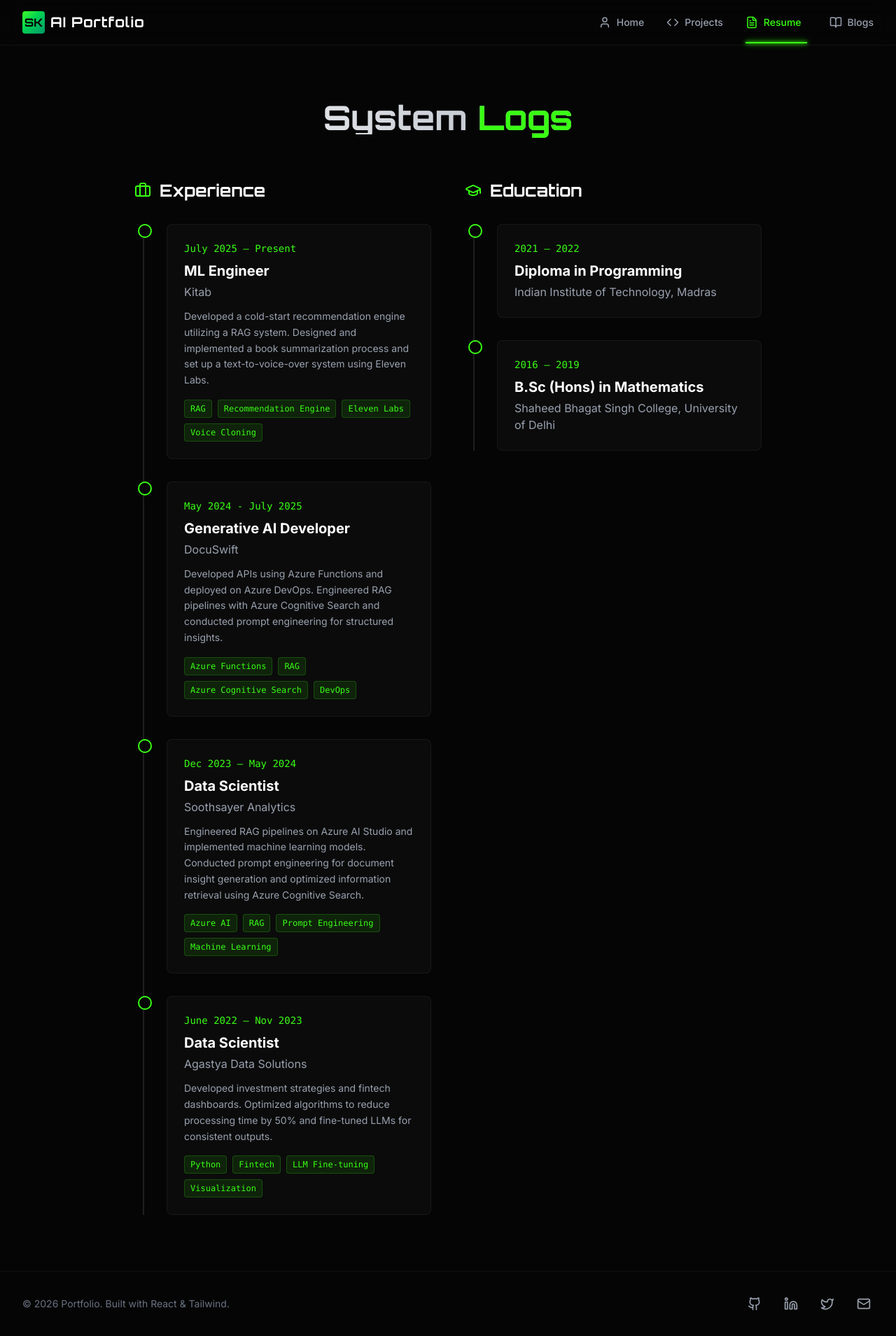
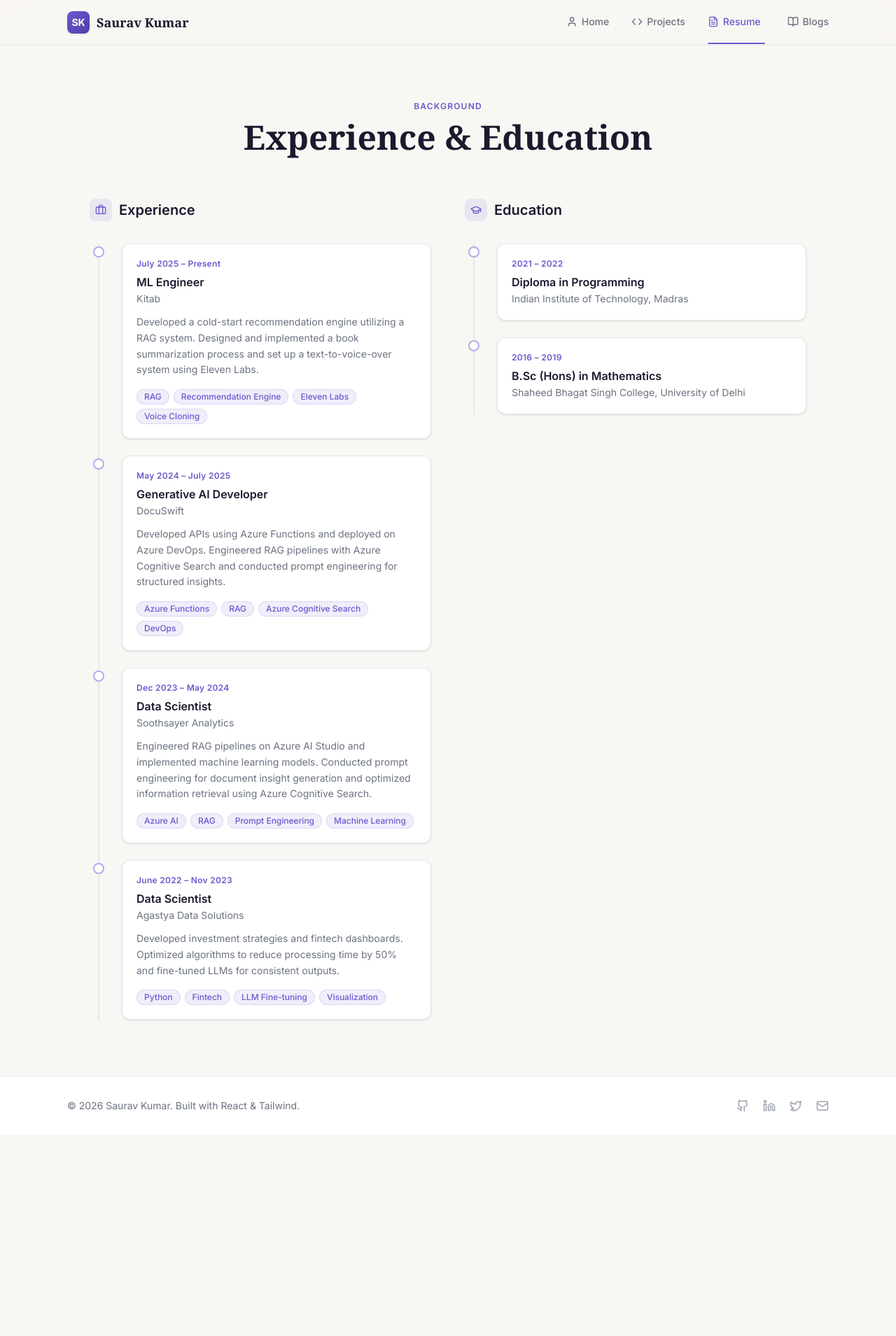
Before and after one commit to SK-15/Portfolio, a React (Vite) app: page /Portfolio/resume in a window 1280 px wide. Shown: the whole page at 70% size. After the commit the page ends 1622 px from the top, so only its background shows below. Built offline with nearby package versions, Linux system fonts and the light colour scheme.

Commit message:
Add new styling

```diff
--- a/src/components/Footer.jsx
+++ b/src/components/Footer.jsx
@@ -3,26 +3,26 @@ import { Github, Linkedin, Twitter, Mail } from 'lucide-react';
 
 const Footer = () => {
     return (
-        <footer className="bg-dark-bg border-t border-white/5 py-8 mt-auto">
-            <div className="max-w-7xl mx-auto px-4 sm:px-6 lg:px-8 flex flex-col md:flex-row justify-between items-center">
-                <div className="mb-4 md:mb-0">
-                    <p className="text-gray-500 text-sm">
-                        © {new Date().getFullYear()} Portfolio. Built with React & Tailwind.
+        <footer className="bg-bg-card border-t border-gray-200 py-8 mt-auto">
+            <div className="max-w-6xl mx-auto px-4 sm:px-6 lg:px-8 flex flex-col md:flex-row justify-between items-center gap-4">
+                <div>
+                    <p className="text-ink-muted text-sm">
+                        © {new Date().getFullYear()} Saurav Kumar. Built with React &amp; Tailwind.
                     </p>
                 </div>
 
-                <div className="flex space-x-6">
-                    <a href="#" className="text-gray-400 hover:text-neon-green transition-colors hover:shadow-neon rounded-full p-1">
-                        <Github size={20} />
+                <div className="flex space-x-5">
+                    <a href="#" className="text-ink-faint hover:text-accent transition-colors duration-200">
+                        <Github size={18} />
                     </a>
-                    <a href="#" className="text-gray-400 hover:text-neon-green transition-colors hover:shadow-neon rounded-full p-1">
-                        <Linkedin size={20} />
+                    <a href="#" className="text-ink-faint hover:text-accent transition-colors duration-200">
+                        <Linkedin size={18} />
                     </a>
-                    <a href="#" className="text-gray-400 hover:text-neon-green transition-colors hover:shadow-neon rounded-full p-1">
-                        <Twitter size={20} />
+                    <a href="#" className="text-ink-faint hover:text-accent transition-colors duration-200">
+                        <Twitter size={18} />
                     </a>
-                    <a href="mailto:contact@example.com" className="text-gray-400 hover:text-neon-green transition-colors hover:shadow-neon rounded-full p-1">
-                        <Mail size={20} />
+                    <a href="mailto:contact@example.com" className="text-ink-faint hover:text-accent transition-colors duration-200">
+                        <Mail size={18} />
                     </a>
                 </div>
             </div>
--- a/src/components/Navbar.jsx
+++ b/src/components/Navbar.jsx
@@ -8,22 +8,22 @@ const Navbar = () => {
     const location = useLocation();
 
     const links = [
-        { name: 'Home', path: '/', icon: <User size={18} /> },
-        { name: 'Projects', path: '/projects', icon: <Code size={18} /> },
-        { name: 'Resume', path: '/resume', icon: <FileText size={18} /> },
-        { name: 'Blogs', path: '/blogs', icon: <BookOpen size={18} /> },
+        { name: 'Home', path: '/', icon: <User size={16} /> },
+        { name: 'Projects', path: '/projects', icon: <Code size={16} /> },
+        { name: 'Resume', path: '/resume', icon: <FileText size={16} /> },
+        { name: 'Blogs', path: '/blogs', icon: <BookOpen size={16} /> },
     ];
 
     return (
-        <nav className="fixed top-0 left-0 w-full z-50 bg-dark-bg/80 backdrop-blur-lg border-b border-white/5">
-            <div className="max-w-7xl mx-auto px-4 sm:px-6 lg:px-8">
+        <nav className="fixed top-0 left-0 w-full z-50 bg-bg/90 backdrop-blur-lg border-b border-gray-200">
+            <div className="max-w-6xl mx-auto px-4 sm:px-6 lg:px-8">
                 <div className="flex items-center justify-between h-16">
-                    <Link to="/" className="flex items-center space-x-2 group">
-                        <div className="w-8 h-8 rounded bg-gradient-to-br from-neon-green to-emerald-600 flex items-center justify-center text-black font-bold font-orbitron group-hover:shadow-neon transition-all duration-300">
+                    <Link to="/" className="flex items-center space-x-2.5 group">
+                        <div className="w-8 h-8 rounded-lg bg-gradient-to-br from-accent to-accent-dark flex items-center justify-center text-white font-bold text-sm font-sans shadow-sm group-hover:shadow-accent transition-all duration-300">
                             SK
                         </div>
-                        <span className="text-white font-orbitron font-bold text-xl tracking-wider group-hover:text-neon-green transition-colors">
-                            AI Portfolio
+                        <span className="text-ink font-display font-semibold text-lg group-hover:text-accent transition-colors duration-300">
+                            Saurav Kumar
                         </span>
                     </Link>
 
@@ -33,9 +33,9 @@ const Navbar = () => {
                             <Link
                                 key={link.name}
                                 to={link.path}
-                                className={`relative flex items-center space-x-2 text-sm font-medium transition-colors duration-300 ${location.pathname === link.path
-                                    ? 'text-neon-green'
-                                    : 'text-gray-400 hover:text-white'
+                                className={`relative flex items-center space-x-1.5 text-sm font-medium transition-colors duration-300 pb-0.5 ${location.pathname === link.path
+                                        ? 'text-accent'
+                                        : 'text-ink-muted hover:text-ink'
                                     }`}
                             >
                                 {link.icon}
@@ -43,7 +43,7 @@ const Navbar = () => {
                                 {location.pathname === link.path && (
                                     <motion.div
                                         layoutId="underline"
-                                        className="absolute -bottom-5 left-0 right-0 h-0.5 bg-neon-green shadow-neon"
+                                        className="absolute -bottom-5 left-0 right-0 h-0.5 bg-accent rounded-full"
                                     />
                                 )}
                             </Link>
@@ -54,9 +54,9 @@ const Navbar = () => {
                     <div className="md:hidden">
                         <button
                             onClick={() => setIsOpen(!isOpen)}
-                            className="text-gray-400 hover:text-white focus:outline-none"
+                            className="text-ink-muted hover:text-ink focus:outline-none transition-colors"
                         >
-                            {isOpen ? <X size={24} /> : <Menu size={24} />}
+                            {isOpen ? <X size={22} /> : <Menu size={22} />}
                         </button>
                     </div>
                 </div>
@@ -65,20 +65,20 @@ const Navbar = () => {
             {/* Mobile Menu */}
             {isOpen && (
                 <motion.div
-                    initial={{ opacity: 0, y: -20 }}
+                    initial={{ opacity: 0, y: -10 }}
                     animate={{ opacity: 1, y: 0 }}
-                    exit={{ opacity: 0, y: -20 }}
-                    className="md:hidden bg-dark-surface border-b border-white/5"
+                    exit={{ opacity: 0, y: -10 }}
+                    className="md:hidden bg-bg-card border-b border-gray-200"
                 >
-                    <div className="px-2 pt-2 pb-3 space-y-1 sm:px-3">
+                    <div className="px-4 pt-2 pb-4 space-y-1">
                         {links.map((link) => (
                             <Link
                                 key={link.name}
                                 to={link.path}
                                 onClick={() => setIsOpen(false)}
-                                className={`block px-3 py-2 rounded-md text-base font-medium flex items-center space-x-3 ${location.pathname === link.path
-                                    ? 'text-neon-green bg-white/5'
-                                    : 'text-gray-400 hover:text-white hover:bg-white/5'
+                                className={`flex items-center space-x-3 px-3 py-2.5 rounded-lg text-sm font-medium transition-colors ${location.pathname === link.path
+                                        ? 'text-accent bg-accent/8'
+                                        : 'text-ink-muted hover:text-ink hover:bg-bg-muted'
                                     }`}
                             >
                                 {link.icon}
--- a/src/index.css
+++ b/src/index.css
@@ -2,36 +2,45 @@
 @plugin "@tailwindcss/typography";
 @config "../tailwind.config.js";
 
+@import url('https://fonts.googleapis.com/css2?family=Inter:wght@300;400;500;600;700&family=Playfair+Display:ital,wght@0,400;0,600;0,700;1,400&display=swap');
+
 :root {
-  color-scheme: dark;
+  color-scheme: light;
 }
 
 body {
-  @apply bg-dark-bg text-white font-sans overflow-x-hidden;
-  background-image:
-    radial-gradient(circle at 50% 50%, rgba(57, 255, 20, 0.05) 0%, transparent 50%),
-    linear-gradient(rgba(5, 5, 5, 0.9), rgba(5, 5, 5, 0.9));
+  @apply bg-bg text-ink font-sans overflow-x-hidden;
+  background-color: #F9F7F4;
 }
 
 /* Custom Scrollbar */
 ::-webkit-scrollbar {
-  width: 8px;
+  width: 6px;
 }
 
 ::-webkit-scrollbar-track {
-  @apply bg-dark-bg;
+  @apply bg-bg-muted;
 }
 
 ::-webkit-scrollbar-thumb {
-  @apply bg-neon-green/30 rounded-full hover:bg-neon-green/60 transition-colors;
+  @apply bg-ink-faint/50 rounded-full;
+  transition: background 0.2s;
 }
 
-/* Utility for glassmorphism */
-.glass {
-  @apply bg-dark-surface/30 backdrop-blur-md border border-white/10;
+::-webkit-scrollbar-thumb:hover {
+  @apply bg-accent/60;
 }
 
-.glass-neon {
-  @apply bg-dark-surface/30 backdrop-blur-md border border-neon-green/20;
-  box-shadow: 0 0 15px rgba(57, 255, 20, 0.1);
+/* Utility card styles */
+.card {
+  @apply bg-bg-card rounded-xl border border-gray-200 shadow-card;
 }
+
+.card-hover {
+  @apply transition-all duration-300 hover:shadow-card-hover hover:border-accent/30;
+}
+
+/* Text selection */
+::selection {
+  @apply bg-accent/20 text-accent-dark;
+}
--- a/src/layouts/MainLayout.jsx
+++ b/src/layouts/MainLayout.jsx
@@ -4,7 +4,7 @@ import Footer from '../components/Footer';
 
 const MainLayout = ({ children }) => {
     return (
-        <div className="min-h-screen flex flex-col bg-dark-bg text-white font-sans selection:bg-neon-green selection:text-black">
+        <div className="min-h-screen flex flex-col bg-bg text-ink font-sans">
             <Navbar />
             <main className="flex-grow pt-16">
                 {children}
--- a/src/pages/Resume.jsx
+++ b/src/pages/Resume.jsx
@@ -1,6 +1,6 @@
 import React from 'react';
 import { motion } from 'framer-motion';
-import { Briefcase, GraduationCap, Award } from 'lucide-react';
+import { Briefcase, GraduationCap } from 'lucide-react';
 
 const Resume = () => {
     const experiences = [
@@ -16,7 +16,7 @@ const Resume = () => {
             id: 1,
             role: 'Generative AI Developer',
             company: 'DocuSwift',
-            period: 'May 2024 - July 2025',
+            period: 'May 2024 – July 2025',
             description: 'Developed APIs using Azure Functions and deployed on Azure DevOps. Engineered RAG pipelines with Azure Cognitive Search and conducted prompt engineering for structured insights.',
             skills: ['Azure Functions', 'RAG', 'Azure Cognitive Search', 'DevOps']
         },
@@ -56,45 +56,50 @@ const Resume = () => {
 
     return (
         <div className="min-h-screen py-20 px-4 sm:px-6 lg:px-8">
-            <div className="max-w-4xl mx-auto">
-                <motion.h1
-                    initial={{ opacity: 0, y: -20 }}
+            <div className="max-w-5xl mx-auto">
+                <motion.div
+                    initial={{ opacity: 0, y: -16 }}
                     animate={{ opacity: 1, y: 0 }}
-                    className="text-4xl md:text-5xl font-orbitron font-bold text-center mb-16 text-transparent bg-clip-text bg-gradient-to-r from-white to-gray-400"
+                    className="text-center mb-16"
                 >
-                    System <span className="text-neon-green">Logs</span>
-                </motion.h1>
+                    <p className="text-accent text-xs font-semibold tracking-widest uppercase mb-3">Background</p>
+                    <h1 className="text-4xl md:text-5xl font-display font-bold text-ink">
+                        Experience &amp; Education
+                    </h1>
+                </motion.div>
 
                 <div className="grid md:grid-cols-2 gap-12">
                     {/* Experience Column */}
                     <div>
-                        <div className="flex items-center mb-8">
-                            <Briefcase className="text-neon-green mr-3" size={24} />
-                            <h2 className="text-2xl font-orbitron font-bold text-white">Experience</h2>
+                        <div className="flex items-center gap-2.5 mb-8">
+                            <div className="w-8 h-8 rounded-lg bg-accent/10 flex items-center justify-center">
+                                <Briefcase className="text-accent" size={16} />
+                            </div>
+                            <h2 className="text-xl font-semibold text-ink">Experience</h2>
                         </div>
 
-                        <div className="space-y-8 border-l-2 border-white/10 ml-3 pl-8 relative">
+                        <div className="space-y-6 border-l-2 border-gray-200 ml-3 pl-8 relative">
                             {experiences.map((exp, index) => (
                                 <motion.div
                                     key={exp.id}
-                                    initial={{ opacity: 0, x: -20 }}
+                                    initial={{ opacity: 0, x: -16 }}
                                     animate={{ opacity: 1, x: 0 }}
                                     transition={{ delay: index * 0.1 }}
                                     className="relative group"
                                 >
                                     {/* Timeline Dot */}
-                                    <div className="absolute -left-[41px] top-0 w-5 h-5 rounded-full bg-dark-bg border-2 border-neon-green group-hover:bg-neon-green group-hover:shadow-neon transition-all duration-300" />
+                                    <div className="absolute -left-[41px] top-1 w-4 h-4 rounded-full bg-bg-card border-2 border-accent/50 group-hover:border-accent group-hover:bg-accent/10 transition-all duration-300" />
 
-                                    <div className="bg-dark-surface/50 p-6 rounded-lg border border-white/5 hover:border-neon-green/30 transition-colors duration-300">
-                                        <span className="text-neon-green text-sm font-mono mb-2 block">{exp.period}</span>
-                                        <h3 className="text-xl font-bold text-white mb-1">{exp.role}</h3>
-                                        <h4 className="text-gray-400 mb-3">{exp.company}</h4>
-                                        <p className="text-gray-400 text-sm mb-4 leading-relaxed">
+                                    <div className="bg-bg-card p-5 rounded-xl border border-gray-200 shadow-card group-hover:shadow-card-hover group-hover:border-accent/25 transition-all duration-300">
+                                        <span className="text-accent text-xs font-semibold tracking-wide mb-1.5 block">{exp.period}</span>
+                                        <h3 className="text-base font-semibold text-ink mb-0.5">{exp.role}</h3>
+                                        <h4 className="text-ink-muted text-sm mb-3">{exp.company}</h4>
+                                        <p className="text-ink-muted text-sm mb-4 leading-relaxed">
                                             {exp.description}
                                         </p>
-                                        <div className="flex flex-wrap gap-2">
+                                        <div className="flex flex-wrap gap-1.5">
                                             {exp.skills.map(skill => (
-                                                <span key={skill} className="px-2 py-1 text-xs font-mono text-neon-green bg-neon-green/10 rounded border border-neon-green/20">
+                                                <span key={skill} className="px-2.5 py-0.5 text-xs font-medium text-accent bg-accent/10 rounded-full border border-accent/15">
                                                     {skill}
                                                 </span>
                                             ))}
@@ -107,27 +112,29 @@ const Resume = () => {
 
                     {/* Education Column */}
                     <div>
-                        <div className="flex items-center mb-8">
-                            <GraduationCap className="text-neon-green mr-3" size={24} />
-                            <h2 className="text-2xl font-orbitron font-bold text-white">Education</h2>
+                        <div className="flex items-center gap-2.5 mb-8">
+                            <div className="w-8 h-8 rounded-lg bg-accent/10 flex items-center justify-center">
+                                <GraduationCap className="text-accent" size={16} />
+                            </div>
+                            <h2 className="text-xl font-semibold text-ink">Education</h2>
                         </div>
 
-                        <div className="space-y-8 border-l-2 border-white/10 ml-3 pl-8 relative">
+                        <div className="space-y-6 border-l-2 border-gray-200 ml-3 pl-8 relative">
                             {education.map((edu, index) => (
                                 <motion.div
                                     key={edu.id}
-                                    initial={{ opacity: 0, x: 20 }}
+                                    initial={{ opacity: 0, x: 16 }}
                                     animate={{ opacity: 1, x: 0 }}
                                     transition={{ delay: index * 0.1 + 0.3 }}
                                     className="relative group"
                                 >
                                     {/* Timeline Dot */}
-                                    <div className="absolute -left-[41px] top-0 w-5 h-5 rounded-full bg-dark-bg border-2 border-neon-green group-hover:bg-neon-green group-hover:shadow-neon transition-all duration-300" />
+                                    <div className="absolute -left-[41px] top-1 w-4 h-4 rounded-full bg-bg-card border-2 border-accent/50 group-hover:border-accent group-hover:bg-accent/10 transition-all duration-300" />
 
-                                    <div className="bg-dark-surface/50 p-6 rounded-lg border border-white/5 hover:border-neon-green/30 transition-colors duration-300">
-                                        <span className="text-neon-green text-sm font-mono mb-2 block">{edu.period}</span>
-                                        <h3 className="text-xl font-bold text-white mb-1">{edu.degree}</h3>
-                                        <h4 className="text-gray-400">{edu.school}</h4>
+                                    <div className="bg-bg-card p-5 rounded-xl border border-gray-200 shadow-card group-hover:shadow-card-hover group-hover:border-accent/25 transition-all duration-300">
+                                        <span className="text-accent text-xs font-semibold tracking-wide mb-1.5 block">{edu.period}</span>
+                                        <h3 className="text-base font-semibold text-ink mb-0.5">{edu.degree}</h3>
+                                        <h4 className="text-ink-muted text-sm">{edu.school}</h4>
                                     </div>
                                 </motion.div>
                             ))}
--- a/tailwind.config.js
+++ b/tailwind.config.js
@@ -7,26 +7,39 @@ export default {
     theme: {
         extend: {
             colors: {
-                neon: {
-                    green: '#39ff14',
-                    cyan: '#00ffff',
+                accent: {
+                    DEFAULT: '#6A5ACD',   // slate blue-violet
+                    light: '#9585E0',
+                    dark: '#4E3FAA',
                 },
-                dark: {
-                    bg: '#050505',
-                    card: '#0a0a0a', // Slightly lighter than bg
-                    surface: '#121212',
-                }
+                bg: {
+                    DEFAULT: '#F9F7F4',   // warm off-white / cream
+                    card: '#FFFFFF',
+                    muted: '#F0EDE8',
+                },
+                ink: {
+                    DEFAULT: '#1A1A2E',   // near-black
+                    muted: '#6B7280',     // gray-500
+                    faint: '#9CA3AF',     // gray-400
+                },
             },
             fontFamily: {
                 sans: ['Inter', 'sans-serif'],
-                orbitron: ['Orbitron', 'sans-serif'], // For headers
+                display: ['"Playfair Display"', 'Georgia', 'serif'],
             },
             boxShadow: {
-                'neon': '0 0 5px #39ff14, 0 0 10px #39ff14',
-                'neon-strong': '0 0 10px #39ff14, 0 0 20px #39ff14, 0 0 40px #39ff14',
+                'card': '0 1px 3px rgba(0,0,0,0.08), 0 1px 2px rgba(0,0,0,0.05)',
+                'card-hover': '0 4px 16px rgba(106,90,205,0.12), 0 2px 6px rgba(0,0,0,0.06)',
+                'accent': '0 0 0 3px rgba(106,90,205,0.2)',
             },
             animation: {
-                'pulse-slow': 'pulse 3s cubic-bezier(0.4, 0, 0.6, 1) infinite',
+                'fade-up': 'fadeUp 0.6s ease both',
+            },
+            keyframes: {
+                fadeUp: {
+                    '0%': { opacity: '0', transform: 'translateY(16px)' },
+                    '100%': { opacity: '1', transform: 'translateY(0)' },
+                }
             }
         },
     },
```
Also changed, not shown: src/pages/Blogs.jsx (+23 -17 lines), src/pages/Home.jsx (+22 -15 lines), src/pages/Projects.jsx (+26 -24 lines).
